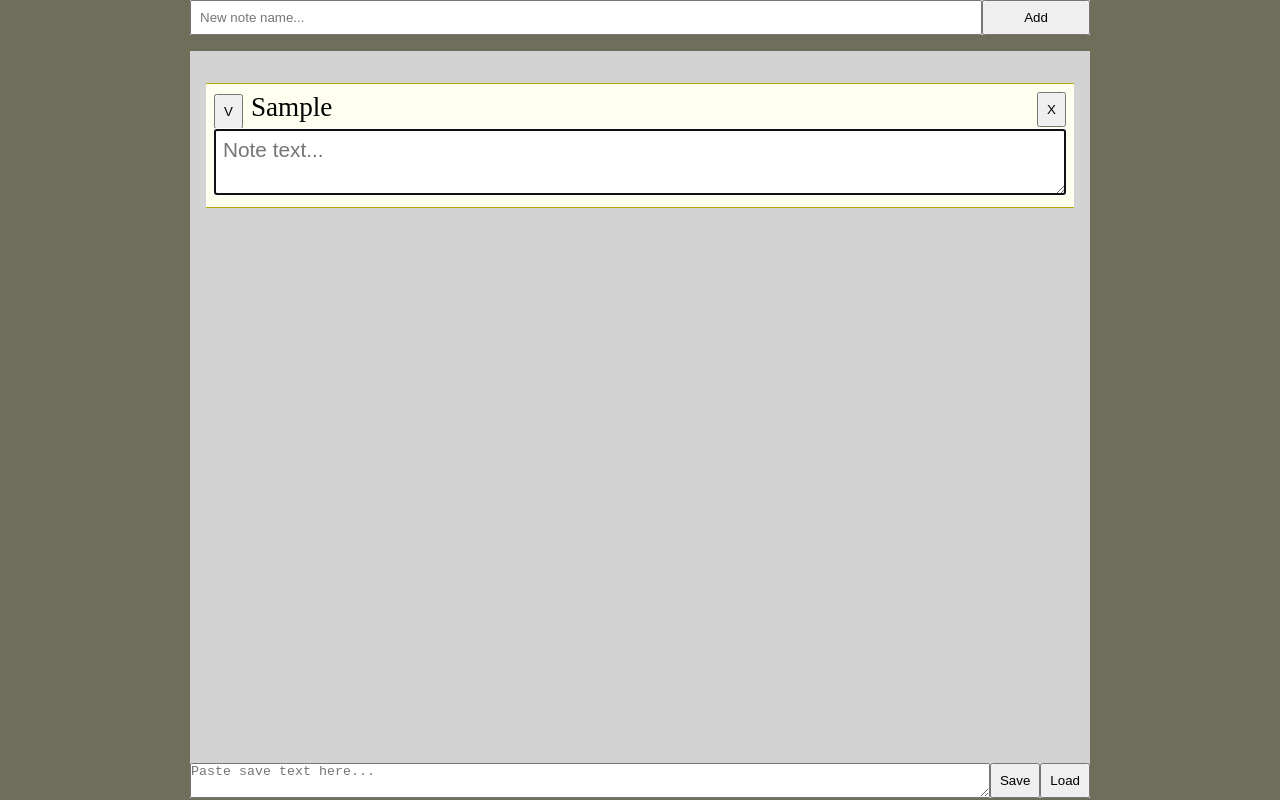
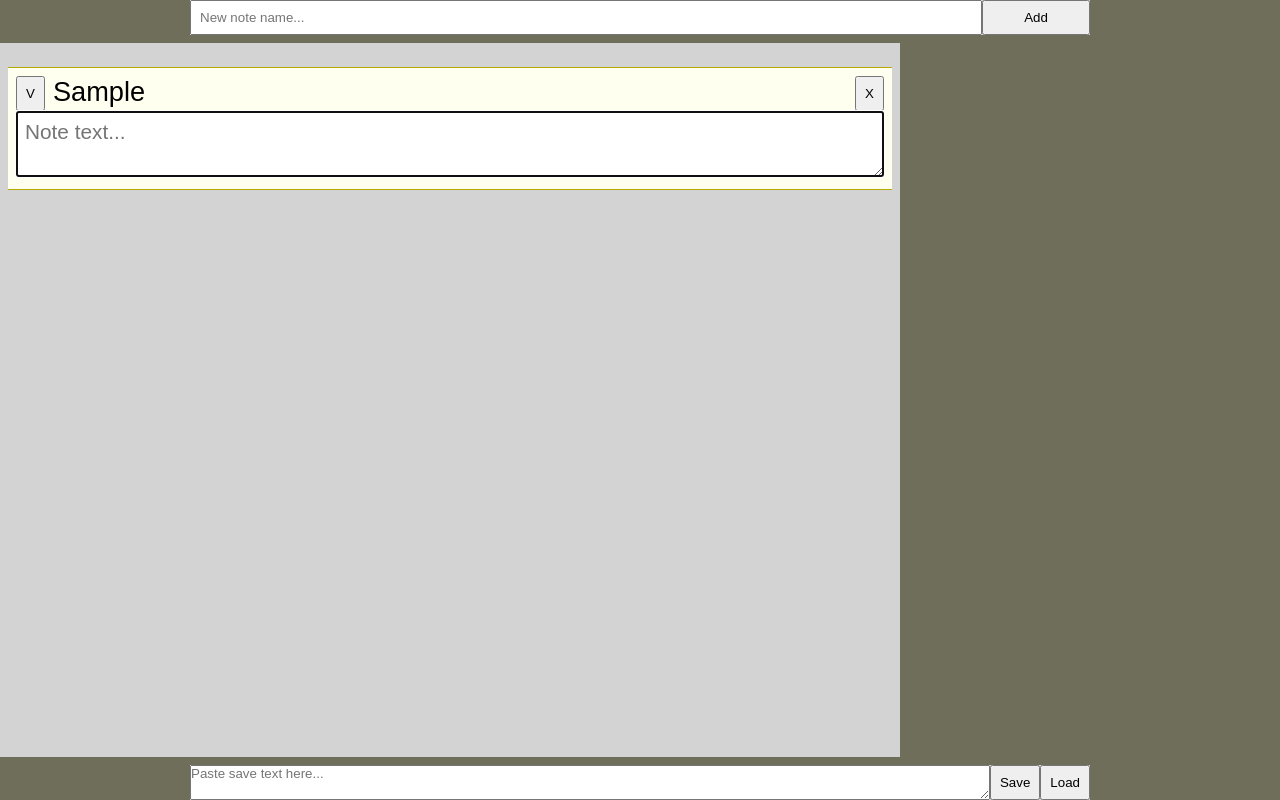
Before and after one commit to threadsmind/noteler, a plain HTML site: page index.html in a window 1280 px wide. Both pictures are taken after typing "Sample" into the empty fields and a click on the button "Add". Drawn offline with Linux system fonts and the light colour scheme.

Commit message:
Overall layout fixes

```diff
--- a/noteler.css
+++ b/noteler.css
@@ -2,10 +2,14 @@
   padding: 0;
   margin: 0;
   box-sizing: border-box;
+  font-family: sans-serif;
 }
 
 body {
   background-color: #6e6e5b;
+  height: 100vh;
+  display: flex;
+  flex-direction: column;
 }
 
 body > div {
@@ -20,10 +24,10 @@ button {
 }
 
 #__main {
-  margin-top: 1rem;
-  padding: 1rem;
-  height: 89vh;
+  margin: 0.5rem 0;
+  padding: 0.5rem;
   overflow-y: auto;
+  flex-grow: 1;
 }
 
 #__add, #__name {
@@ -53,8 +57,8 @@ button {
   font-weight: 500;
 }
 
-.delete {
-  float: right;
+.note-name {
+  flex-grow: 1;
 }
 
 .note-body {
@@ -63,7 +67,6 @@ button {
   max-width: 100%;
   min-height: 3rem;
   overflow-y: auto;
-  font-family: sans-serif;
   font-size: 1.3rem;
 }
 
--- a/noteler.js
+++ b/noteler.js
@@ -32,9 +32,10 @@ let noteData = {};
     collapseButton.innerText = 'V';
     collapseButton.ariaLabel = 'Hide note ' + name;
     nameSpan.innerText = name;
+    nameSpan.className = 'note-name';
     deleteButton.innerText = 'X';
-    deleteButton.setAttribute('class', 'delete');
     deleteButton.ariaLabel = 'Delete note ' + name;
+    headerDiv.className = 'flex';
 
     headerDiv.appendChild(collapseButton);
     headerDiv.appendChild(nameSpan);
```
